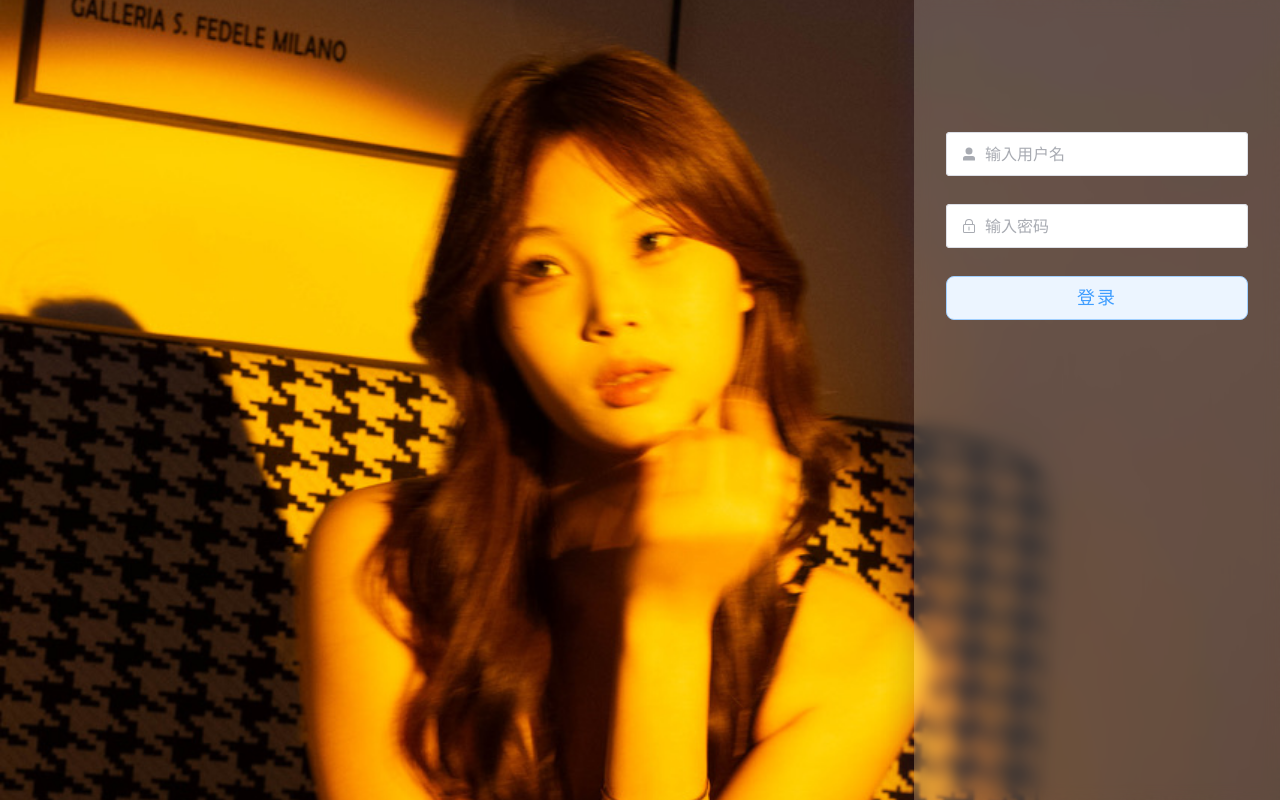
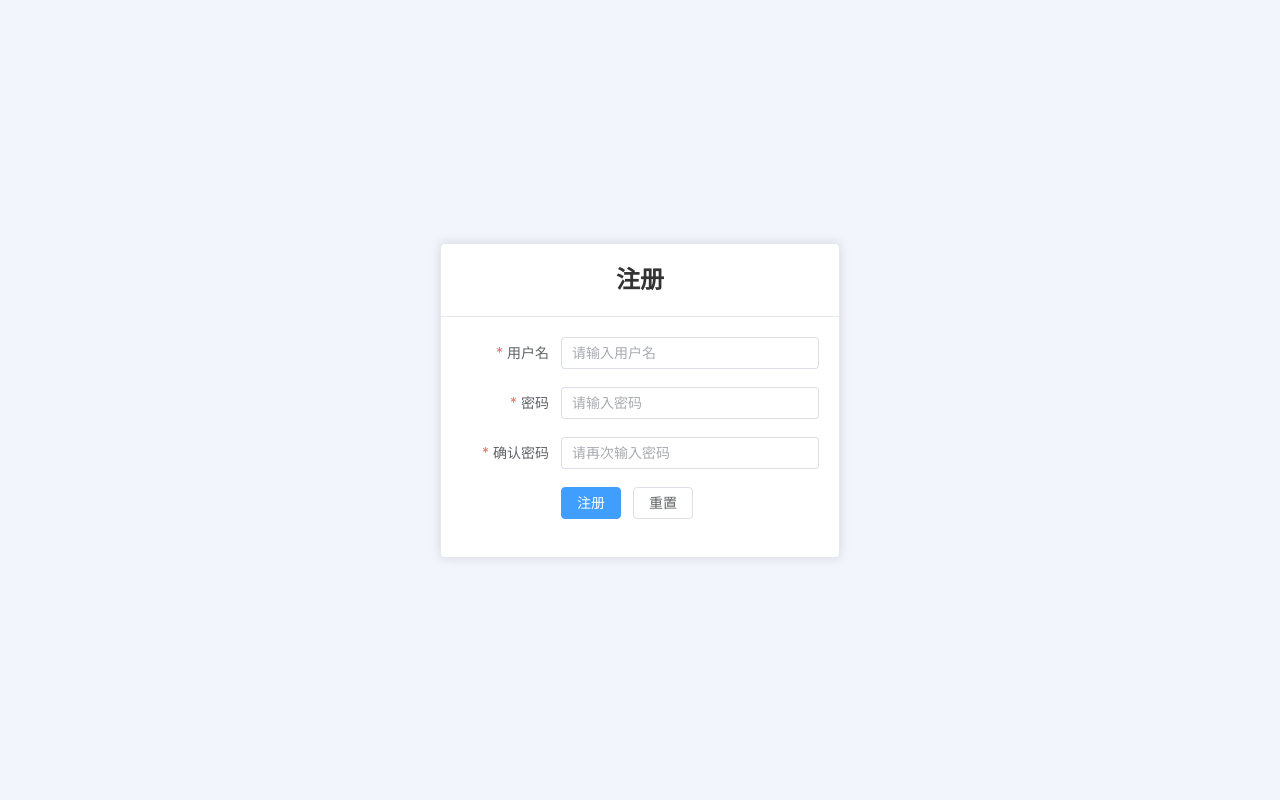
Before and after one commit to Happy-Code-Team/photo-judge-front, a Vue app: page /register in a window 1280 px wide. Built offline with nearby package versions, Linux system fonts and the light colour scheme.

Commit message:
引入 vue-router 和 增加登录页面

```diff
--- a/package.json
+++ b/package.json
@@ -13,7 +13,8 @@
     "@element-plus/icons-vue": "^2.3.1",
     "axios": "^1.9.0",
     "element-plus": "^2.10.1",
-    "vue": "^3.5.13"
+    "vue": "^3.5.13",
+    "vue-router": "^4.5.1"
   },
   "devDependencies": {
     "@eslint/js": "^9.22.0",
--- a/src/App.vue
+++ b/src/App.vue
@@ -1,10 +1,10 @@
 <script setup>
-import login from './components/login/login.vue'
+// import login from './components/login/login.vue' // 注释掉这行
 </script>
 
 <template>
   <main>
-    <login />
+    <router-view />
   </main>
 </template>
 
--- /dev/null
+++ b/src/components/home/homePage.vue
@@ -0,0 +1,9 @@
+<script setup>
+</script>
+
+<template>
+  <p> welcome to photo-judge </p>
+</template>
+
+<style scoped>
+</style>
--- a/src/components/login/login.vue
+++ b/src/components/login/login.vue
@@ -1,8 +1,10 @@
 <script setup>
 import {ref} from 'vue';
 import axios from '@/utils/axios';
+import {useRouter} from 'vue-router';
 import { UserFilled, Lock } from '@element-plus/icons-vue'
 
+const router = useRouter();
 
 const username = ref('');
 const password = ref('');
@@ -16,6 +18,7 @@ const handleLogin = async () => {
       });
       if (response.data.code === 200) {
         alert('登录成功');
+        await router.push('/home');
       } else {
         alert('登录失败：' + (response.data.message || '未知错误'));
       }
@@ -25,6 +28,10 @@ const handleLogin = async () => {
   } else {
     alert('请输入用户名和密码');
   }
+};
+
+const goToRegister = () => {
+ router.push('/register');
 };
 </script>
 
@@ -47,7 +54,8 @@ const handleLogin = async () => {
           </el-input>
         </el-form-item>
         <el-form-item>
-          <el-button type="primary" plain round native-type="submit" style="width:100%;">登录</el-button>
+          <el-button type="primary" plain round native-type="submit" style="width:50%;">登录</el-button>
+          <el-button type="primary" plain round @click="goToRegister" style="width: 50%;">注册</el-button>
         </el-form-item>
       </el-form>
     </div>
--- /dev/null
+++ b/src/components/login/registerPage.vue
@@ -0,0 +1,128 @@
+<template>
+  <div class="register-container">
+    <el-card class="register-card" shadow="always">
+      <template #header>
+        <div class="header">
+          <span>注册</span>
+        </div>
+      </template>
+      <el-form :model="registerForm" :rules="rules" ref="registerFormRef" label-width="100px">
+        <el-form-item label="用户名" prop="username">
+          <el-input v-model="registerForm.username" placeholder="请输入用户名"></el-input>
+        </el-form-item>
+        <el-form-item label="密码" prop="password">
+          <el-input type="password" v-model="registerForm.password" placeholder="请输入密码"></el-input>
+        </el-form-item>
+        <el-form-item label="确认密码" prop="confirmPassword">
+          <el-input type="password" v-model="registerForm.confirmPassword" placeholder="请再次输入密码"></el-input>
+        </el-form-item>
+        <el-form-item>
+          <el-button type="primary" @click="submitForm('registerFormRef')">注册</el-button>
+          <el-button @click="resetForm('registerFormRef')">重置</el-button>
+        </el-form-item>
+      </el-form>
+    </el-card>
+  </div>
+</template>
+
+<script setup>
+import { reactive, ref } from 'vue';
+import axios from '@/utils/axios';
+
+const registerFormRef = ref(null);
+
+const registerForm = reactive({
+  username: '',
+  password: '',
+  confirmPassword: ''
+});
+
+const rules = reactive({
+  username: [
+    { required: true, message: '请输入用户名', trigger: 'blur' },
+    { min: 3, max: 20, message: '用户名长度在 3 到 20 个字符', trigger: 'blur' },
+    {
+      validator: async (rule, value, callback) => {
+        try {
+          // 调用接口判断用户名是否存在
+          const response = await checkUsernameExists(value); // 替换为你的接口调用
+          if (response.data.code !== 200) {
+            callback(new Error(response.data.message));
+          } else {
+            callback();
+          }
+        } catch (error) {
+          callback(new Error('验证失败，请稍后重试'));
+        }
+      },
+      trigger: 'blur'
+    }
+  ],
+  password: [
+    { required: true, message: '请输入密码', trigger: 'blur' },
+    { min: 6, max: 30, message: '密码长度在 6 到 30 个字符', trigger: 'blur' }
+  ],
+  confirmPassword: [
+    { required: true, message: '请再次输入密码', trigger: 'blur' },
+    {
+      validator: (rule, value, callback) => {
+        if (value !== registerForm.password) {
+          callback(new Error('两次输入的密码不一致'));
+        } else {
+          callback();
+        }
+      },
+      trigger: 'blur'
+    }
+  ]
+});
+
+const submitForm = (formName) => {
+  registerFormRef.value.validate((valid) => {
+    if (valid) {
+      alert('注册成功!');
+    } else {
+      console.log('error submit!!');
+      return false;
+    }
+  });
+};
+
+const resetForm = (formName) => {
+  registerFormRef.value.resetFields();
+};
+
+async function  checkUsernameExists(username) {
+  try {
+    const response = await axios.get(`/user/checkUsername?username=${username}`);
+    // 假设接口返回的数据格式为 { exists: true/false }
+    return response;
+  } catch (error) {
+    console.error("Error checking username:", error);
+    return { exists: false }; // 发生错误时，可以返回一个默认值，例如 { exists: false }
+  }
+}
+</script>
+
+<style scoped>
+.register-container {
+  display: flex;
+  justify-content: center;
+  align-items: center;
+  height: 100vh;
+  background-color: #f2f6fc;
+}
+
+.register-card {
+  width: 400px;
+}
+
+.header {
+  display: flex;
+  justify-content: center;
+  align-items: center;
+  font-size: 24px;
+  font-weight: bold;
+  color: #333;
+}
+</style>
--- a/src/main.js
+++ b/src/main.js
@@ -5,8 +5,10 @@ import ElementPlus from 'element-plus'
 import 'element-plus/dist/index.css'
 import { createApp } from 'vue'
 import App from './App.vue'
+import router from './router'
 
 const app = createApp(App)
 
 app.use(ElementPlus)
+app.use(router)
 app.mount('#app')
```
Also changed, not shown: src/router/index.js (added, +23 -0 lines), 1 other file (tests, documents, lock files or other folders).
